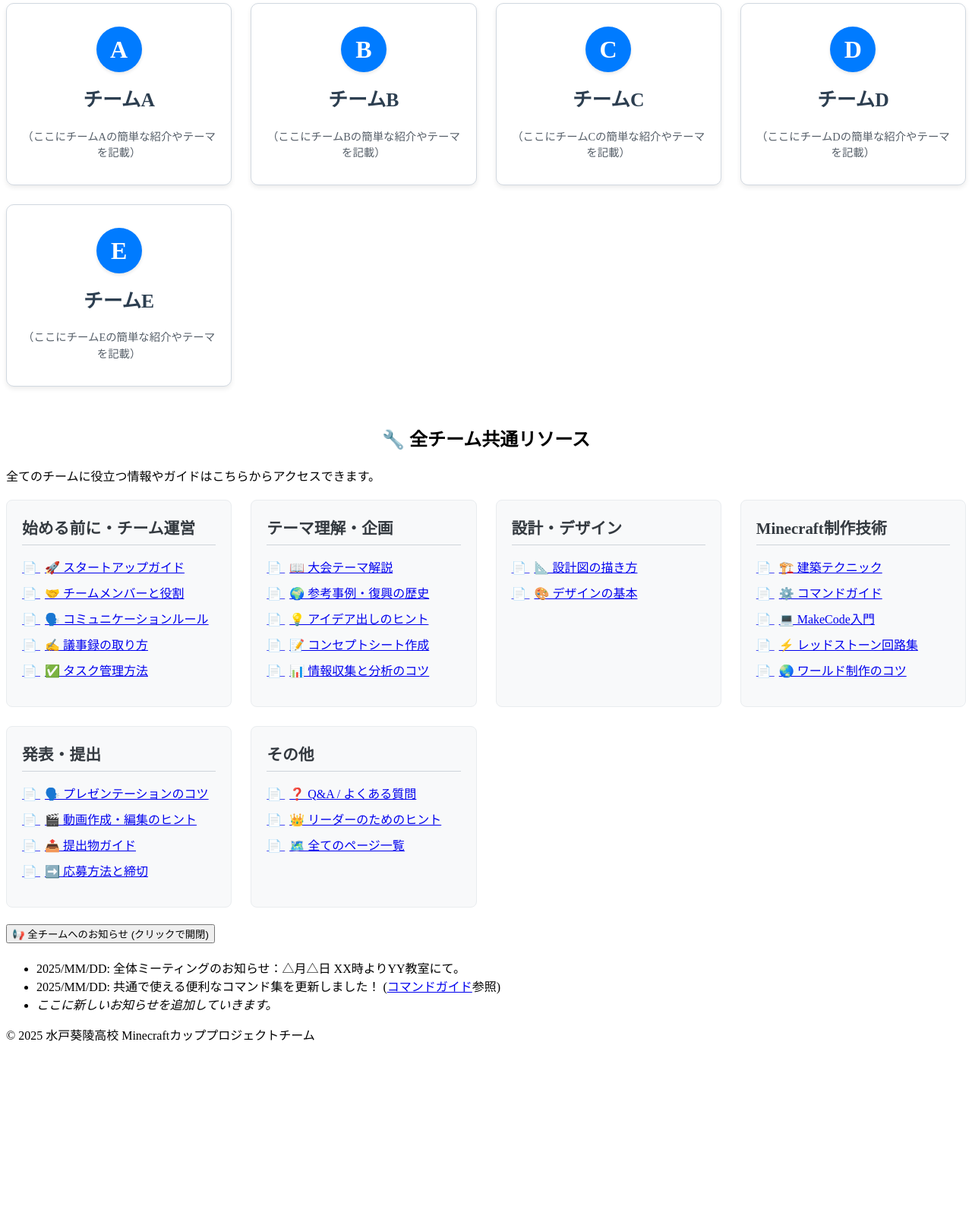
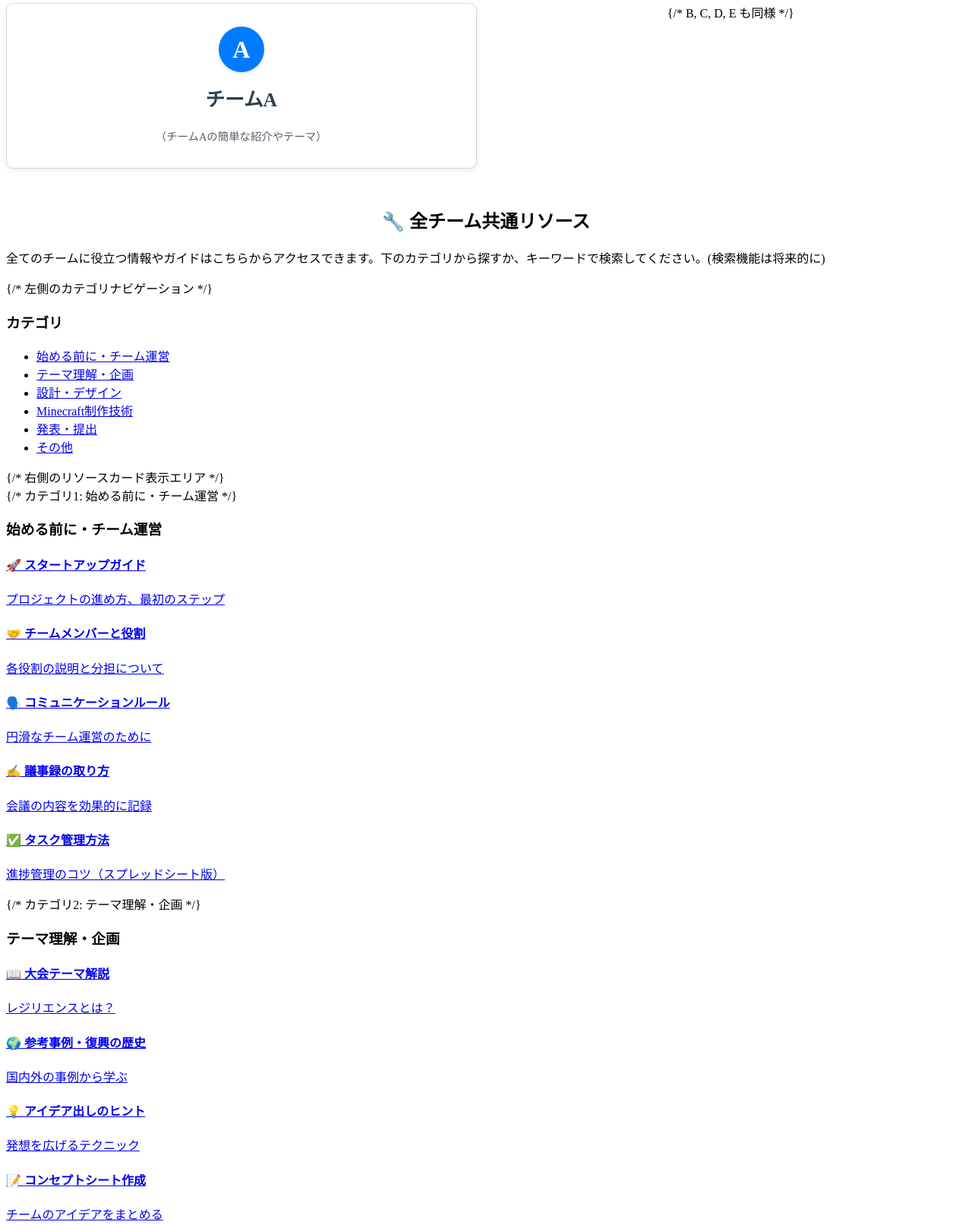
Before and after one commit to TaichanMashiko/MineCraftCup, a plain HTML site: page index.html in a window 1280 px wide. Shown: the part 622-2235 px from the top of the page at 76% size. Before the commit the page ends 2012 px from the top, so only its background shows below. Drawn offline with Linux system fonts and the light colour scheme.

Commit message:
Update index.html

```diff
--- a/index.html
+++ b/index.html
@@ -17,7 +17,7 @@
 
     <nav class="main-navigation">
         <div class="container">
-            <h2>メインナビゲーション</h2> {/* スクリーンリーダー用 */}
+            <h2>メインナビゲーション</h2>
             <ul>
                 <li><a href="startup-guide-detailed.html">🚀 全チーム共通スタートガイド</a></li>
                 <li><a href="project-schedule.html">🗓️ 全体スケジュール</a></li>
@@ -37,100 +37,110 @@
                 <p class="deadline-reminder">共通目標：<strong>作品完成【7月末】</strong>を目指しましょう！</p>
             </section>
 
+            {/* 各チームのページへのセクションは前回と同様なので省略 */}
             <section id="team-navigation">
                 <h2>各チームのページへ</h2>
                 <p>自分のチームのページを選んで、作品のコンセプトや進捗を確認・共有しましょう。</p>
                 <div class="team-grid">
                     <a href="team-a-hub.html" class="team-link-card">
-                        <div class="team-icon">A</div>
-                        <h3>チームA</h3>
-                        <p>（ここにチームAの簡単な紹介やテーマを記載）</p>
+                        <div class="team-icon">A</div><h3>チームA</h3><p>（チームAの簡単な紹介やテーマ）</p>
                     </a>
-                    <a href="team-b-hub.html" class="team-link-card">
-                        <div class="team-icon">B</div>
-                        <h3>チームB</h3>
-                        <p>（ここにチームBの簡単な紹介やテーマを記載）</p>
-                    </a>
-                    <a href="team-c-hub.html" class="team-link-card">
-                        <div class="team-icon">C</div>
-                        <h3>チームC</h3>
-                        <p>（ここにチームCの簡単な紹介やテーマを記載）</p>
-                    </a>
-                    <a href="team-d-hub.html" class="team-link-card">
-                        <div class="team-icon">D</div>
-                        <h3>チームD</h3>
-                        <p>（ここにチームDの簡単な紹介やテーマを記載）</p>
-                    </a>
-                    <a href="team-e-hub.html" class="team-link-card">
-                        <div class="team-icon">E</div>
-                        <h3>チームE</h3>
-                        <p>（ここにチームEの簡単な紹介やテーマを記載）</p>
-                    </a>
-                    <!-- 必要に応じてチーム数を調整 -->
+                    {/* B, C, D, E も同様 */}
                 </div>
             </section>
 
+
             <section id="common-resources">
                 <h2>🔧 全チーム共通リソース</h2>
-                <p>全てのチームに役立つ情報やガイドはこちらからアクセスできます。</p>
-                <div class="resource-grid">
-                    <div class="resource-category">
+                <p>全てのチームに役立つ情報やガイドはこちらからアクセスできます。下のカテゴリから探すか、キーワードで検索してください。(検索機能は将来的に)</p>
+
+                <div class="resource-layout">
+                    {/* 左側のカテゴリナビゲーション */}
+                    <aside class="resource-categories-nav">
+                        <h3>カテゴリ</h3>
+                        <ul>
+                            <li><a href="#category-getting-started">始める前に・チーム運営</a></li>
+                            <li><a href="#category-theme-planning">テーマ理解・企画</a></li>
+                            <li><a href="#category-design">設計・デザイン</a></li>
+                            <li><a href="#category-minecraft-tech">Minecraft制作技術</a></li>
+                            <li><a href="#category-presentation-submission">発表・提出</a></li>
+                            <li><a href="#category-others">その他</a></li>
+                        </ul>
+                    </aside>
+
+                    {/* 右側のリソースカード表示エリア */}
+                    <div class="resource-cards-container">
+                        {/* カテゴリ1: 始める前に・チーム運営 */}
+                        <div id="category-getting-started" class="resource-category-group">
                             <h3>始める前に・チーム運営</h3>
-                        <ul>
-                            <li><a href="startup-guide-detailed.html">🚀 スタートアップガイド</a></li>
-                            <li><a href="team-roles.html">🤝 チームメンバーと役割</a></li>
-                            <li><a href="communication-rules.html">🗣️ コミュニケーションルール</a></li>
-                            <li><a href="meeting-minutes-guide.html">✍️ 議事録の取り方</a></li>
-                            <li><a href="task-management-guide.html">✅ タスク管理方法</a></li>
-                        </ul>
+                            <div class="resource-card-grid">
+                                <a href="startup-guide-detailed.html" class="resource-card"><h4>🚀 スタートアップガイド</h4><p>プロジェクトの進め方、最初のステップ</p></a>
+                                <a href="team-roles.html" class="resource-card"><h4>🤝 チームメンバーと役割</h4><p>各役割の説明と分担について</p></a>
+                                <a href="communication-rules.html" class="resource-card"><h4>🗣️ コミュニケーションルール</h4><p>円滑なチーム運営のために</p></a>
+                                <a href="meeting-minutes-guide.html" class="resource-card"><h4>✍️ 議事録の取り方</h4><p>会議の内容を効果的に記録</p></a>
+                                <a href="task-management-guide.html" class="resource-card"><h4>✅ タスク管理方法</h4><p>進捗管理のコツ（スプレッドシート版）</p></a>
                             </div>
-                    <div class="resource-category">
+                        </div>
+
+                        {/* カテゴリ2: テーマ理解・企画 */}
+                        <div id="category-theme-planning" class="resource-category-group">
                             <h3>テーマ理解・企画</h3>
-                        <ul>
-                            <li><a href="theme-explanation.html">📖 大会テーマ解説</a></li>
-                            <li><a href="disaster-recovery-examples.html">🌍 参考事例・復興の歴史</a></li>
-                            <li><a href="brainstorming-tips.html">💡 アイデア出しのヒント</a></li>
-                            <li><a href="concept-sheet-guide.html">📝 コンセプトシート作成</a></li>
-                            <li><a href="research-analysis-tips.html">📊 情報収集と分析のコツ</a></li>
-                        </ul>
+                            <div class="resource-card-grid">
+                                <a href="theme-explanation.html" class="resource-card"><h4>📖 大会テーマ解説</h4><p>レジリエンスとは？</p></a>
+                                <a href="disaster-recovery-examples.html" class="resource-card"><h4>🌍 参考事例・復興の歴史</h4><p>国内外の事例から学ぶ</p></a>
+                                <a href="brainstorming-tips.html" class="resource-card"><h4>💡 アイデア出しのヒント</h4><p>発想を広げるテクニック</p></a>
+                                <a href="concept-sheet-guide.html" class="resource-card"><h4>📝 コンセプトシート作成</h4><p>チームのアイデアをまとめる</p></a>
+                                <a href="research-analysis-tips.html" class="resource-card"><h4>📊 情報収集と分析のコツ</h4><p>信頼できる情報を集める</p></a>
                             </div>
-                    <div class="resource-category">
+                        </div>
+
+                        {/* 他のカテゴリも同様に resource-category-group と resource-card-grid で構成 */}
+                        {/* カテゴリ3: 設計・デザイン */}
+                        <div id="category-design" class="resource-category-group">
                              <h3>設計・デザイン</h3>
-                        <ul>
-                            <li><a href="design-drawing-guide.html">📐 設計図の描き方</a></li>
-                            <li><a href="design-principles.html">🎨 デザインの基本</a></li>
-                        </ul>
+                             <div class="resource-card-grid">
+                                <a href="design-drawing-guide.html" class="resource-card"><h4>📐 設計図の描き方</h4><p>アイデアを形にする第一歩</p></a>
+                                <a href="design-principles.html" class="resource-card"><h4>🎨 デザインの基本</h4><p>魅力的な作品作りのために</p></a>
                              </div>
-                    <div class="resource-category">
+                        </div>
+
+                        {/* カテゴリ4: Minecraft制作技術 */}
+                        <div id="category-minecraft-tech" class="resource-category-group">
                             <h3>Minecraft制作技術</h3>
-                        <ul>
-                            <li><a href="minecraft-building-techniques.html">🏗️ 建築テクニック</a></li>
-                            <li><a href="minecraft-commands-guide.html">⚙️ コマンドガイド</a></li>
-                            <li><a href="makecode-guide.html">💻 MakeCode入門</a></li>
-                            <li><a href="redstone-circuits-guide.html">⚡ レッドストーン回路集</a></li>
-                            <li><a href="world-creation-tips.html">🌏 ワールド制作のコツ</a></li>
-                        </ul>
+                            <div class="resource-card-grid">
+                                <a href="minecraft-building-techniques.html" class="resource-card"><h4>🏗️ 建築テクニック</h4><p>効率的で見栄えの良い建築</p></a>
+                                <a href="minecraft-commands-guide.html" class="resource-card"><h4>⚙️ コマンドガイド</h4><p>ワールドに機能を追加</p></a>
+                                <a href="makecode-guide.html" class="resource-card"><h4>💻 MakeCode入門</h4><p>プログラミングで自動化</p></a>
+                                <a href="redstone-circuits-guide.html" class="resource-card"><h4>⚡ レッドストーン回路集</h4><p>便利な自動化装置</p></a>
+                                <a href="world-creation-tips.html" class="resource-card"><h4>🌏 ワールド制作のコツ</h4><p>設定やバックアップなど</p></a>
                             </div>
-                    <div class="resource-category">
+                        </div>
+
+                        {/* カテゴリ5: 発表・提出 */}
+                        <div id="category-presentation-submission" class="resource-category-group">
                             <h3>発表・提出</h3>
-                        <ul>
-                            <li><a href="presentation-tips.html">🗣️ プレゼンテーションのコツ</a></li>
-                            <li><a href="video-creation-guide.html">🎬 動画作成・編集のヒント</a></li>
-                            <li><a href="submission-guide.html">📤 提出物ガイド</a></li>
-                            <li><a href="application-process.html">➡️ 応募方法と締切</a></li>
-                        </ul>
+                            <div class="resource-card-grid">
+                                <a href="presentation-tips.html" class="resource-card"><h4>🗣️ プレゼンテーションのコツ</h4><p>魅力を伝える発表方法</p></a>
+                                <a href="video-creation-guide.html" class="resource-card"><h4>🎬 動画作成・編集のヒント</h4><p>作品紹介動画を効果的に</p></a>
+                                <a href="submission-guide.html" class="resource-card"><h4>📤 提出物ガイド</h4><p>必要なものを確認・準備</p></a>
+                                <a href="application-process.html" class="resource-card"><h4>➡️ 応募方法と締切</h4><p>大会への応募手順</p></a>
                             </div>
-                    <div class="resource-category">
+                        </div>
+
+                        {/* カテゴリ6: その他 */}
+                        <div id="category-others" class="resource-category-group">
                             <h3>その他</h3>
-                        <ul>
-                            <li><a href="faq.html">❓ Q&A / よくある質問</a></li>
-                            <li><a href="leader-guide.html">👑 リーダーのためのヒント</a></li>
-                            <li><a href="sitemap.html">🗺️ 全てのページ一覧</a></li>
-                        </ul>
+                            <div class="resource-card-grid">
+                                <a href="faq.html" class="resource-card"><h4>❓ Q&A / よくある質問</h4><p>困ったときの解決策</p></a>
+                                <a href="leader-guide.html" class="resource-card"><h4>👑 リーダーのためのヒント</h4><p>チームをまとめるコツ</p></a>
+                                <a href="sitemap.html" class="resource-card"><h4>🗺️ 全てのページ一覧</h4><p>サイト全体の構成</p></a>
+                            </div>
+                        </div>
                     </div>
                 </div>
             </section>
 
+            {/* お知らせセクションは前回と同様なので省略 */}
             <section id="shared-space">
                  <h2>
                     <button type="button" id="toggle-updates-button" aria-expanded="true" aria-controls="updates-content-area">
@@ -138,11 +148,7 @@
                     </button>
                 </h2>
                 <div id="updates-content-area" class="collapsible-content">
-                    <ul>
-                        <li>2025/MM/DD: 全体ミーティングのお知らせ：△月△日 XX時よりYY教室にて。</li>
-                        <li>2025/MM/DD: 共通で使える便利なコマンド集を更新しました！ (<a href="minecraft-commands-guide.html">コマンドガイド</a>参照)</li>
-                        <li><em>ここに新しいお知らせを追加していきます。</em></li>
-                    </ul>
+                    {/* お知らせ内容 */}
                 </div>
             </section>
 
```
Lines whose indentation alone changed are shown as unchanged.
